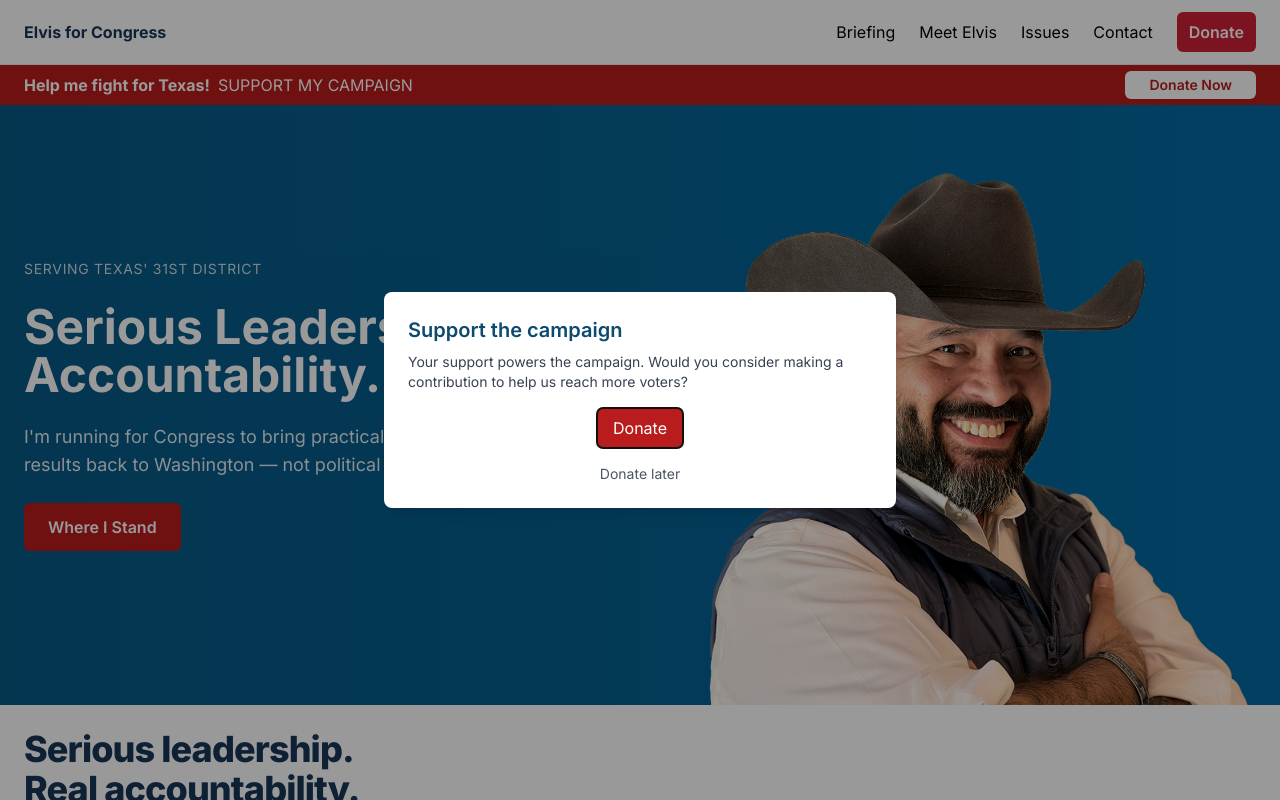
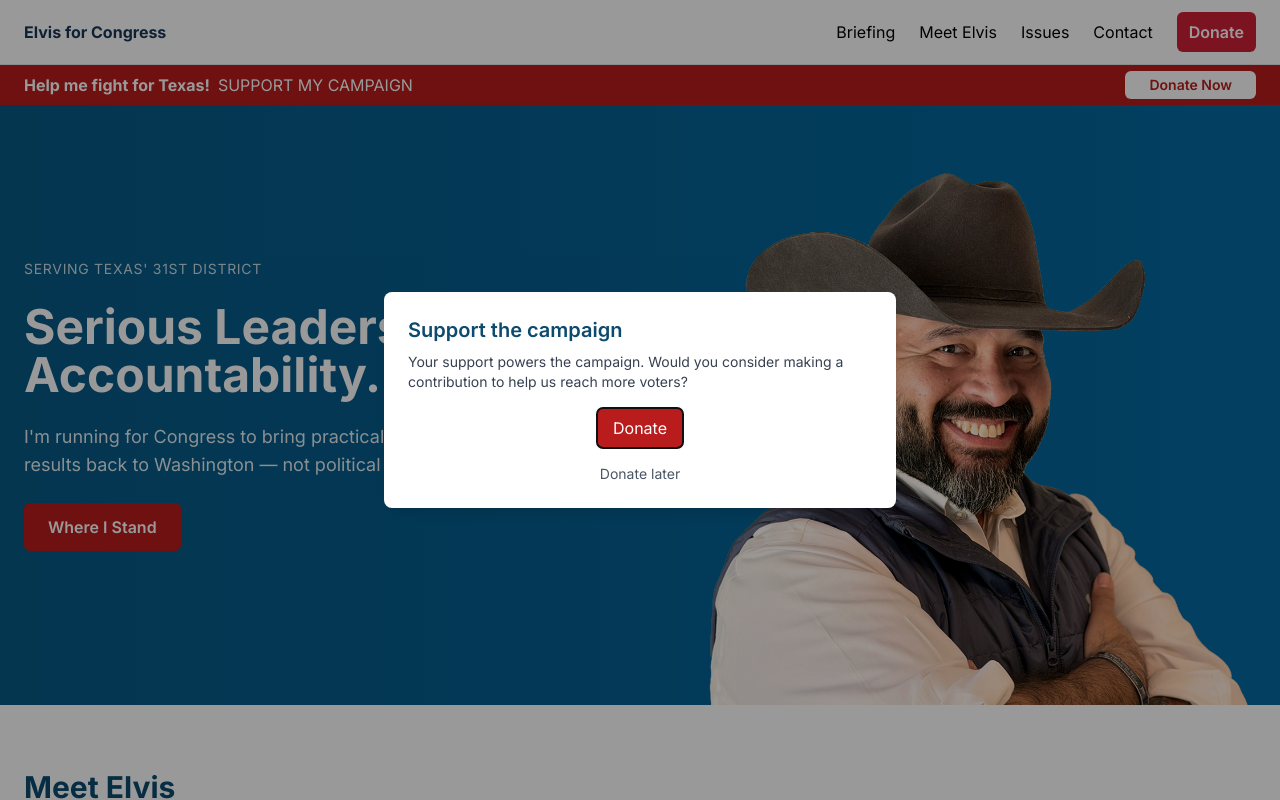
Before and after one commit to AMayLolo/elvisforcongress, a Next.js app: page / in a window 1280 px wide. Shown: the top 800 px of the page. Built offline with nearby package versions, Linux system fonts and the light colour scheme; no server answers.

Commit message:
Home: clean layout; rely on Hero for logo and two-line headline

```diff
--- a/src/app/page.tsx
+++ b/src/app/page.tsx
@@ -32,15 +32,8 @@ export default function Home() {
 
   return (
     <div>
+      {/* Hero renders the logo and the two-line headline */}
       <Hero />
-
-      {/* Two-line heading directly under the Hero with requested casing */}
-      <section className="max-w-7xl mx-auto px-6 pt-6">
-        <h1 className="text-3xl sm:text-4xl font-extrabold tracking-tight text-campaign-blue dark:text-white">
-          <span className="block">Serious leadership.</span>
-          <span className="block">Real accountability.</span>
-        </h1>
-      </section>
 
       <section className="max-w-7xl mx-auto px-6 py-16">
         <div className="max-w-4xl">
@@ -76,7 +69,9 @@ export default function Home() {
             <SmsSignupForm showDonate={false} />
           </div>
 
-          <p className="mt-4 text-center text-sm text-gray-600 dark:text-gray-400">No spam. Just updates from the campaign.</p>
+          <p className="mt-4 text-center text-sm text-gray-600 dark:text-gray-400">
+            No spam. Just updates from the campaign.
+          </p>
 
           <div className="mt-10">
             <a
@@ -85,7 +80,9 @@ export default function Home() {
             >
               Donate
             </a>
-            <p id="support-cta" className="text-center text-lg font-medium dark:text-white mt-3">Support the campaign!</p>
+            <p id="support-cta" className="text-center text-lg font-medium dark:text-white mt-3">
+              Support the campaign!
+            </p>
           </div>
         </div>
       </section>
```
